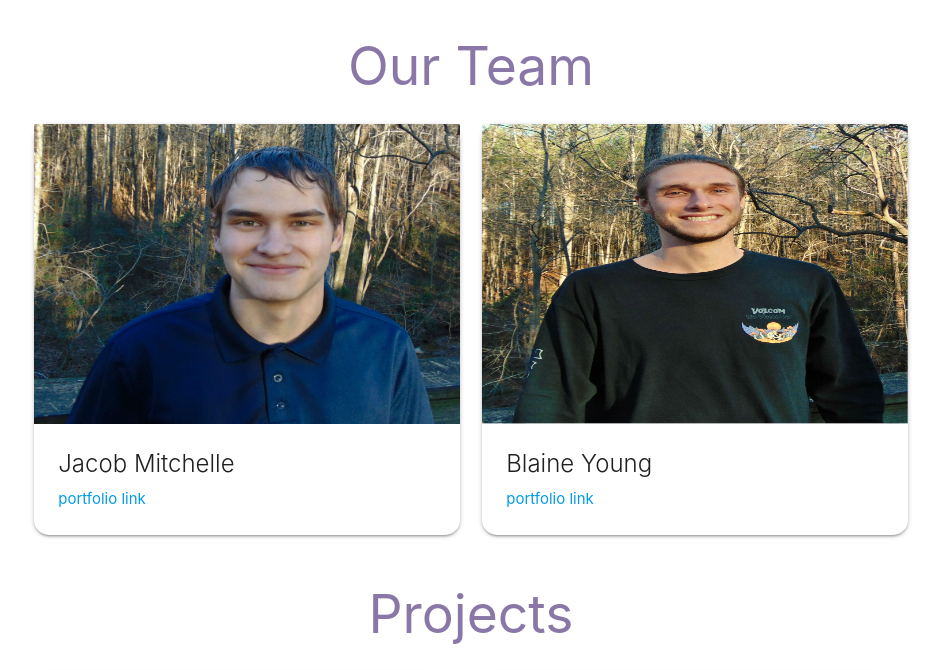
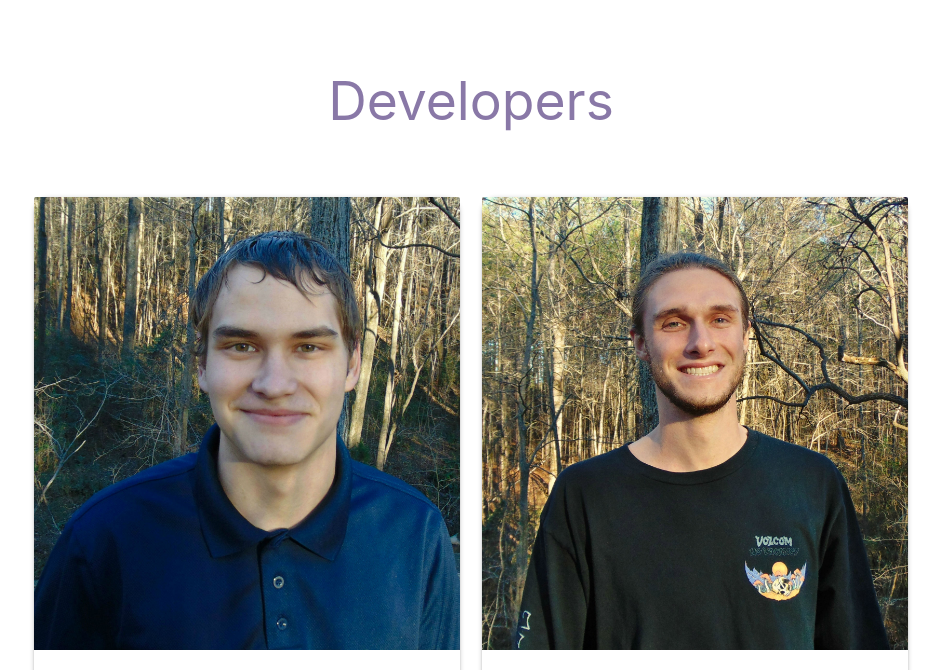
Before and after one commit to transformerjnm/visionary_websites, a PHP site: page / in a window 1280 px wide. Shown: the part 770-1440 px from the top of the page, without its empty margins (169-1110 px from the left). Run offline with PHP 8.4, Linux system fonts and the light colour scheme.

Commit message:
img sizing card spacing

```diff
--- a/css/styles.css
+++ b/css/styles.css
@@ -9,11 +9,10 @@
   --font-color: white;
   --font-color-secondary: black;
 }
-
       /*hero section styles*/
 .hero_section{
   background-color: var(--accent-color);
-  padding: 2%;
+  padding: 45px;
   clip-path: ellipse(94% 61% at 28% 36%);
   min-height: 50vh;
 }
@@ -21,14 +20,10 @@
   height: 13vh;
 }
 .hero_section h1{
-
   color: var(--font-color);
   text-align: center;
-
 }
-
 .hero_section .btn-large{
-
   background-color: var(--font-color);
   color: var(--accent-color);
   margin-bottom: 30px;
@@ -36,69 +31,24 @@
 .card, .btn-large{
     border-radius: 15px;
 }
+h2 {
+ text-align: center;
+ color: var(--accent-color);
+}
       /*company info styles*/
-
-.company_info h2{
-
-  text-align: center;
-  color: var(--accent-color);
-
+.card{
+  margin-top: 45px;
+  margin-bottom: 45px;
 }
 
-.company_info .card{
-
-  margin-top: 38px;
-  margin-bottom: 38px;
-
-}
-
-      /*our team styles*/
-
-.our_team h2{
-
-  text-align: center;
-  color: var(--accent-color);
-
-}
-
-.our_team .card{
-
-width: 100%;
-}
-.our_team img{
-max-height: 300px;
-}
-
-      /*projects styles*/
-
-.projects h2{
-
-  text-align: center;
-  color: var(--accent-color);
-
-}
-
-.projects .card{
-
-  display: inline-block;
-
-
-}
 
       /*footer styles*/
-
 .page-footer{
-
   background-color: var(--accent-color);
   color: var(--font-color);
   clip-path: ellipse(94% 61% at 72% 64%);
 }
-
-
-
 .page-footer .btn-large{
-
   background-color: var(--font-color);
   color: var(--accent-color);
-
 }
--- a/index.html
+++ b/index.html
@@ -30,7 +30,7 @@
     <div class="container">
       <div class="row">
         <!-- Responsive design -->
-        <div class="col l4">
+        <div class="col m6 l4">
           <div class="card hoverable">
             <div class="card-image waves-effect waves-block waves-light">
               <img class="activator" src="images/mobile.jpg">
@@ -46,7 +46,7 @@
         </div>
 
         <!-- Elegant solutions -->
-        <div class="col l4">
+        <div class="col m6 l4">
           <div class="card hoverable">
             <div class="card-image waves-effect waves-block waves-light">
               <img class="activator" src="images/dream.jpg">
@@ -62,7 +62,7 @@
         </div>
 
         <!-- rapid loading -->
-        <div class="col l4">
+        <div class="col m6 l4">
           <div class="card hoverable">
             <div class="card-image waves-effect waves-block waves-light">
               <img class="activator" src="images/time_flying_bye.jpg">
@@ -81,10 +81,10 @@
   </section>
   <!-- Team links -->
   <section class="our_team">
-    <h2>Our Team</h2>
+    <h2>Developers</h2>
       <div class="container">
         <div class="row">
-          <div class="col l6">
+          <div class="col m6">
             <!-- Jacob info -->
             <div class="card hoverable">
               <div class="card-image waves-effect waves-block waves-light">
@@ -100,7 +100,7 @@
               </div>
             </div>
           </div>
-          <div class="col l6">
+          <div class="col m6">
             <!-- blaines info -->
             <div class="card hoverable">
               <div class="card-image waves-effect waves-block waves-light">
@@ -122,11 +122,10 @@
 
   <section class="projects">
     <h2>Projects</h2>
-
     <!-- project1 -->
     <div class="container">
       <div class="row">
-        <div class="col l6">
+        <div class="col s12 offset-m3 m6">
           <div class="card hoverable">
             <div class="card-image waves-effect waves-block waves-light">
               <img class="activator" src="images/test.jpg">
@@ -141,31 +140,19 @@
             </div>
           </div>
         </div>
-          <!-- project2 -->
-          <div class="col l6">
-            <div class="card hoverable">
-              <div class="card-image waves-effect waves-block waves-light">
-                <img class="activator" src="images/test.jpg">
-              </div>
-              <div class="card-content">
-                <span class="card-title activator grey-text text-darken-4">Project2</span>
-                <p><a href="#">This is a link</a></p>
-              </div>
-              <div class="card-reveal">
-                <span class="card-title grey-text text-darken-4">About This Project<i class="material-icons right">close</i></span>
-                <p class-"flow-text">Here is some more information about this product that is only revealed once clicked on.</p>
-              </div>
-            </div>
-          </div>
         </div>
       </div>
   </section>
 </main>
 <footer class="page-footer">
   <div class="center-align">
-    <img src="images/white_medium_visionary_logo.svg" alt="Visionary Websites Logo" class="logo">
-    <h1>Like Our Work?</h1>
-    <span class="action_button"><a href="" class="waves-effect waves-light btn-large pulse">Get a Site</a></span>
+    <section class="hero_section center-align">
+      <img class="logo" src="images/white_medium_visionary_logo.svg" alt="Visionary Websites Logo">
+      <h1>Like Our Work?</h1>
+        <div class="center-align">
+          <span class="action_button "><a href="" class="waves-effect waves-light btn-large pulse">Get a Site</a></span>
+        </div>
+    </section>
 
 
     <div class="footer-copyright">
```
Also changed, not shown: images/blaine.jpg, images/jacob.jpg.
